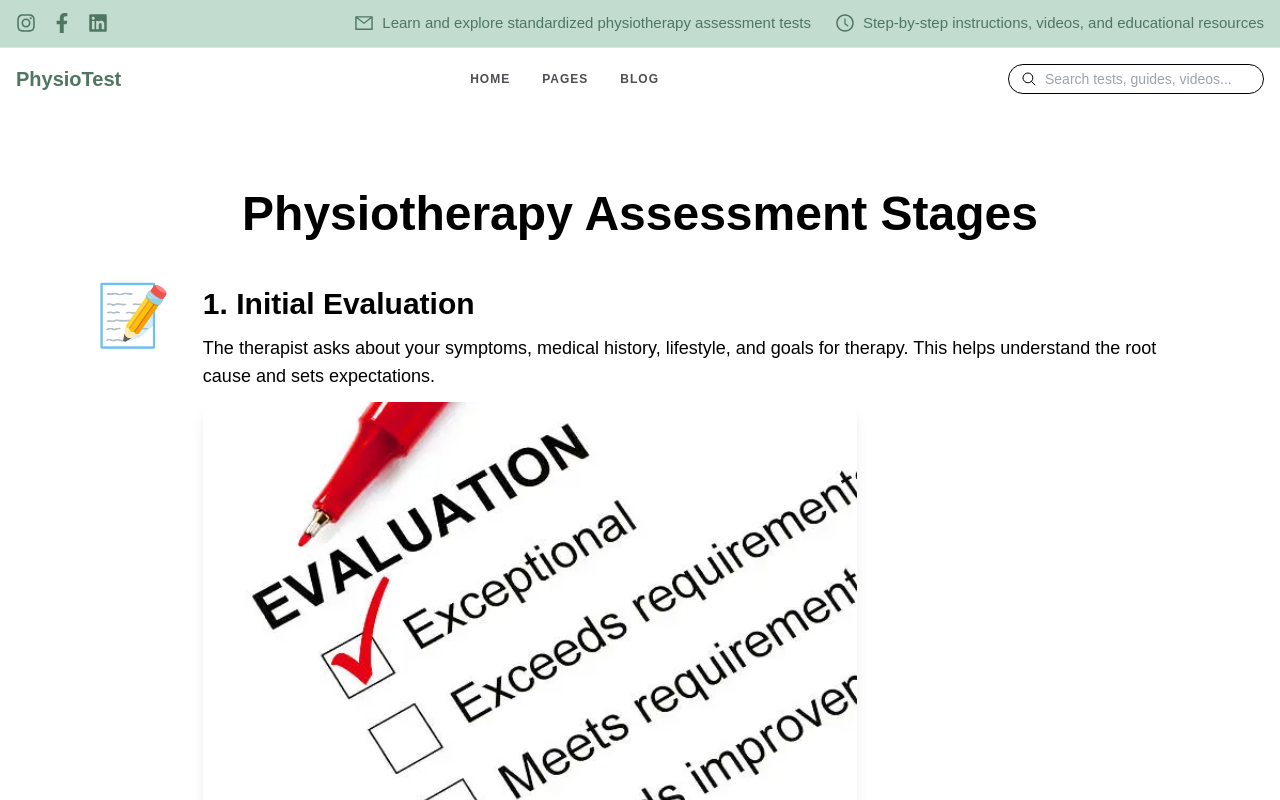
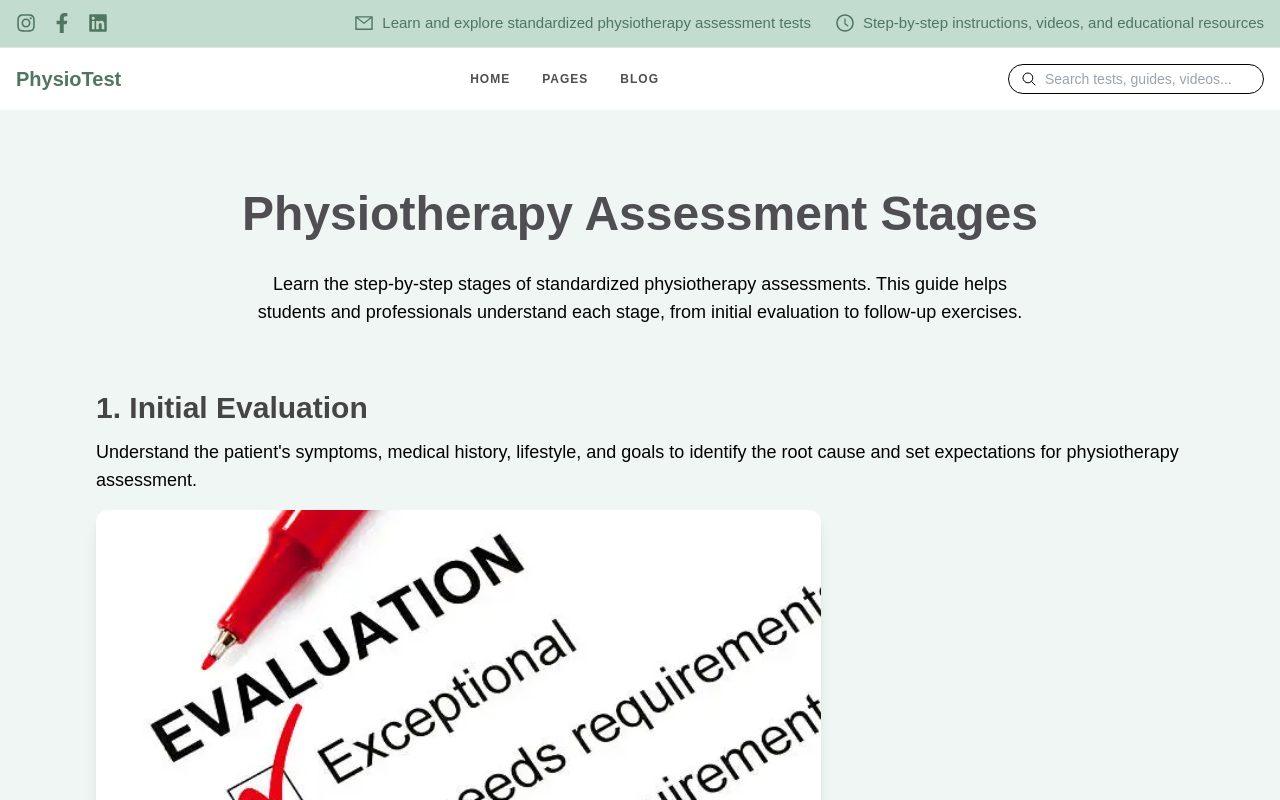
Before and after one commit to kul349/physio-tests-app, a React (Vite) app: page /page/assesment-stage in a window 1280 px wide. Built offline with nearby package versions, Linux system fonts and the light colour scheme.

Commit message:
adding the assessment section

```diff
--- a/src/layouts/MainLayout.jsx
+++ b/src/layouts/MainLayout.jsx
@@ -6,7 +6,7 @@ function MainLayout({children}) {
   return (
     <div className="relative w-full min-h-screen overflow-y-auto overflow-x-hidden md:h-screen">
       <Header />
-      <main className="flex-grow px-4 sm:px-6 lg:px-8">{children}</main>
+      <main className="flex-grow ">{children}</main>
       <Footer/>
     </div>
   );
--- a/src/pages/AssessmentStagesPage.jsx
+++ b/src/pages/AssessmentStagesPage.jsx
@@ -5,41 +5,47 @@ const stages = [
   {
     step: "Initial Evaluation",
     description:
-      "The therapist asks about your symptoms, medical history, lifestyle, and goals for therapy. This helps understand the root cause and sets expectations.",
-    icon: "📝",
-    image: "/initial-evaluation.webp", // optional
+      "Understand the patient's symptoms, medical history, lifestyle, and goals to identify the root cause and set expectations for physiotherapy assessment.",
+    image: "/initial-evaluation.webp",
   },
   {
     step: "Physical Tests",
     description:
-      "Range of motion, strength, flexibility, posture, and neurological tests are performed to assess your current condition and identify limitations.",
-    icon: "💪",
+      "Perform range of motion, strength, flexibility, posture, and neurological tests to assess musculoskeletal health and identify limitations.",
     image: "/physical-test.webp",
   },
   {
     step: "Diagnosis & Plan",
     description:
-      "The therapist interprets test results, identifies problems, and creates a personalized rehabilitation plan including exercises and treatment frequency.",
-    icon: "📊",
-    image: "/diagonsis-test.webp",
+      "Interpret test results and create a personalized rehabilitation or exercise plan to guide recovery and improve physical function.",
+    image: "/diagnosis-test.webp",
   },
   {
     step: "Follow-Up & Exercises",
     description:
-      "Instructions for home exercises, follow-up sessions, and progress monitoring ensure you recover safely and efficiently.",
-    icon: "🏃",
+      "Provide instructions for exercises and follow-up monitoring to ensure safe, efficient progress in physiotherapy assessment and practice.",
     image: "/follow-up1.webp",
   },
 ];
 
 const AssessmentStagesPage = () => {
   return (
-    <section className="py-20 px-4 md:px-8 max-w-6xl mx-auto">
-      <h1 className="text-4xl md:text-5xl font-bold mb-12 text-center">
+    <section className="bg-white-smoke-2">
+      <div className="py-20 px-4 md:px-8 max-w-6xl mx-auto">
+        {/* Page Title */}
+        <h1 className="text-4xl md:text-5xl font-bold mb-8 text-center text-charcoal-3">
           Physiotherapy Assessment Stages
         </h1>
 
-      <div className="space-y-16">
+        {/* Optional Intro Paragraph */}
+        <p className="text-center text-gray-700 md:text-lg mb-16 leading-relaxed max-w-3xl mx-auto">
+          Learn the step-by-step stages of standardized physiotherapy
+          assessments. This guide helps students and professionals understand
+          each stage, from initial evaluation to follow-up exercises.
+        </p>
+
+        {/* Stages */}
+        <div className="space-y-20">
           {stages.map((stage, index) => (
             <motion.div
               key={index}
@@ -47,24 +53,25 @@ const AssessmentStagesPage = () => {
               whileInView={{ opacity: 1, y: 0 }}
               viewport={{ once: true }}
               transition={{ duration: 0.6, delay: index * 0.2 }}
-            className="flex flex-col md:flex-row items-center md:items-start gap-8"
+              className={`flex flex-col md:flex-row items-center md:items-start gap-8 ${
+                index % 2 === 1 ? "md:flex-row-reverse" : ""
+              }`}
             >
-            {/* Icon or Image */}
-            <div className="flex-shrink-0 text-6xl">{stage.icon}</div>
 
               {/* Text content */}
               <div className="flex-1">
-              <h2 className="text-2xl md:text-3xl font-semibold mb-3">
+                <h2 className="text-2xl md:text-3xl font-semibold text-charcoal-1 mb-3">
                   {index + 1}. {stage.step}
                 </h2>
-              <p className="text-gray-700 text-base md:text-lg mb-3">
+                <p className="text-gray-700 md:text-lg mb-4 leading-relaxed">
                   {stage.description}
                 </p>
                 {stage.image && (
                   <img
                     src={stage.image}
-                  alt={stage.step}
-                  className="w-47 object-contain  md:w-2/3   rounded-xl shadow-lg"
+                    alt={`Illustration of ${stage.step} stage in physiotherapy assessment`}
+                    className="w-full md:w-2/3 object-contain rounded-xl shadow-lg"
+                    loading="lazy"
                   />
                 )}
               </div>
@@ -79,19 +86,23 @@ const AssessmentStagesPage = () => {
             transition={{ duration: 0.6 }}
             className="mt-16 text-center"
           >
-          <h2 className="text-3xl md:text-4xl font-bold mb-6">
+            <h2 className="text-3xl md:text-4xl font-bold mb-6 text-start">
               Watch a Physiotherapy Demonstration
             </h2>
-          <div className="aspect-w-16 aspect-h-9 max-w-4xl mx-auto">
+            <div
+              className="relative w-full max-w-4xl mx-auto"
+              style={{ paddingTop: "40%" }}
+            >
               <iframe
                 src="https://www.youtube.com/embed/JFMhJBCfHbE"
                 title="Physiotherapy Education Video"
                 allow="accelerometer; autoplay; clipboard-write; encrypted-media; gyroscope; picture-in-picture"
                 allowFullScreen
-              className="w-full h-full rounded-xl shadow-lg border-0"
+                className="absolute top-0 left-0 w-full h-full rounded-xl shadow-lg border-0"
               />
             </div>
           </motion.div>
+        </div>
       </div>
     </section>
   );
--- a/src/pages/HomePage.jsx
+++ b/src/pages/HomePage.jsx
@@ -58,7 +58,8 @@ const HomePage = () => {
 
   return (
     <>
-      <div className="relative w-full min-h-screen overflow-hidden md:h-screen px-2 md:px-4">
+      <div className="px-4 sm:px-6 lg:px-8">
+          <div className="relative w-full min-h-screen overflow-hidden md:h-screen px-2 md:px-4 ">
             {slides.map((slide, index) => (
               <div
                 key={slide.id}
@@ -138,6 +139,7 @@ const HomePage = () => {
         <Information />
         <CommonConditionsSection />
         <DownloadSection />
+      </div>
     </>
   );
 };
```
Lines whose indentation alone changed are shown as unchanged.
